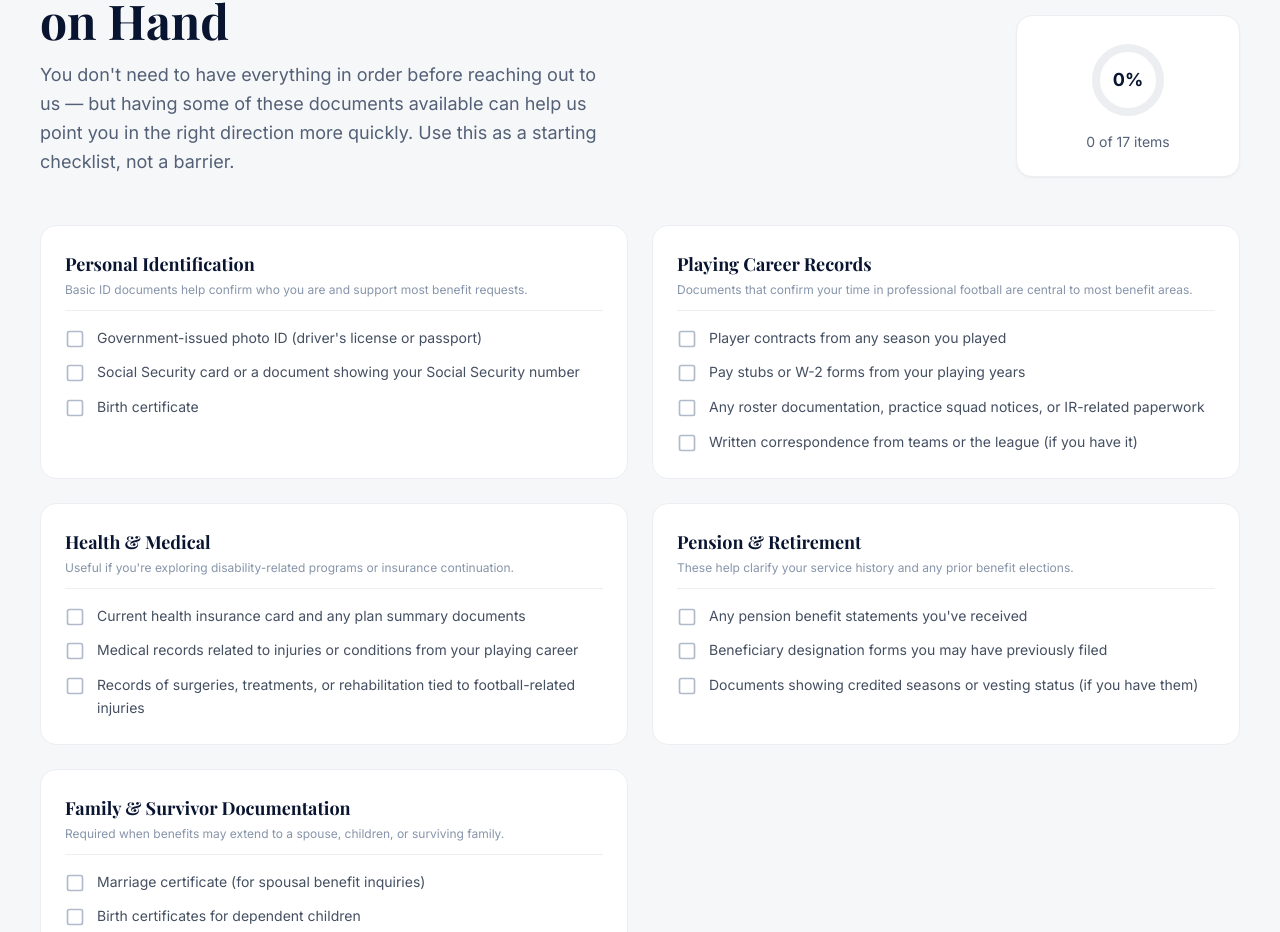
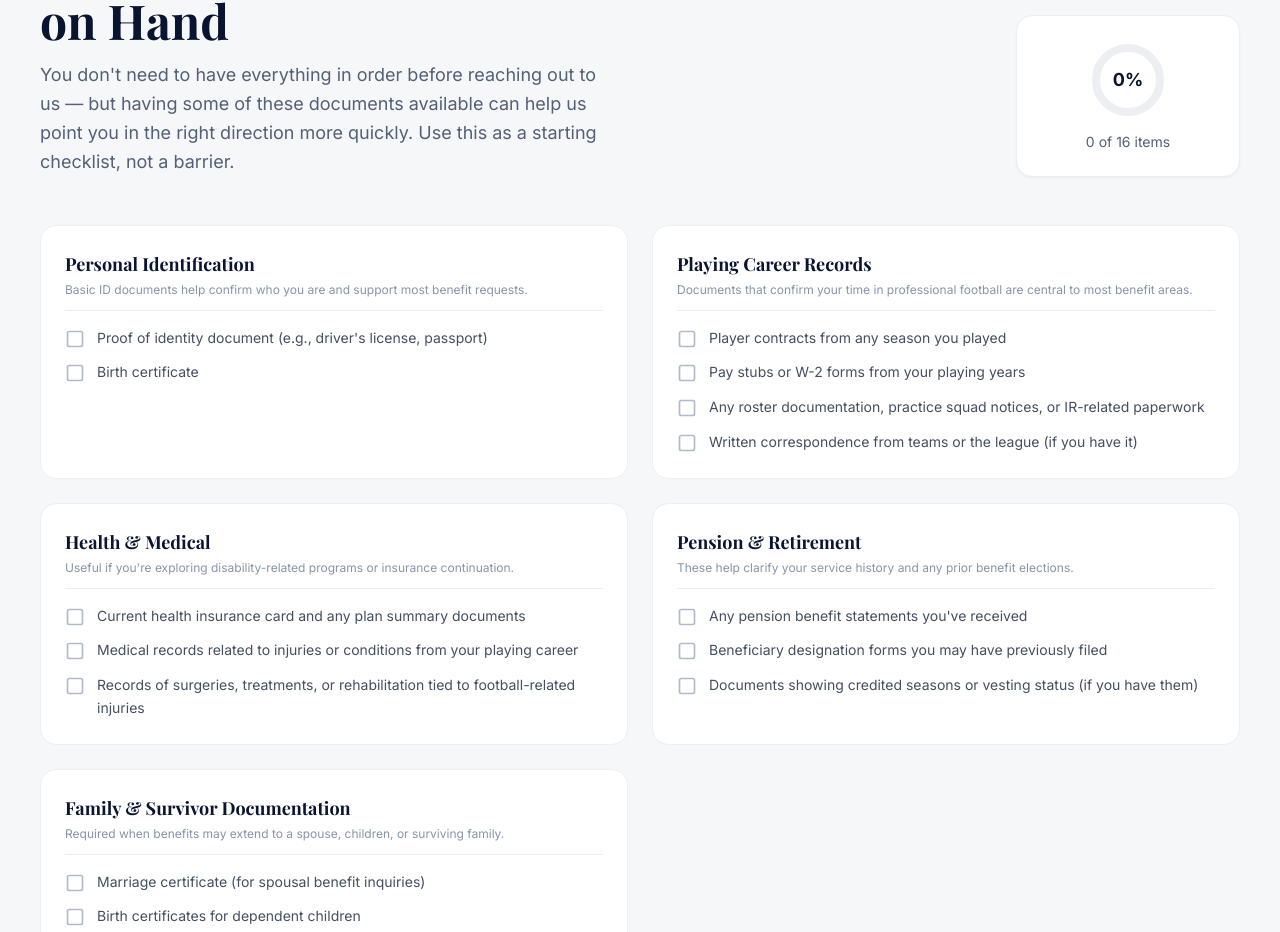
Before and after one commit to ptg-software-solutions/client-majoreverettfoundation-website-bolt-draft, a React (Vite) app: page / in a window 1280 px wide. Shown: the part 4078-5010 px from the top of the page. Built offline with nearby package versions, Linux system fonts and the light colour scheme.

Commit message:
Updated Resources.tsx

```diff
--- a/src/components/Resources.tsx
+++ b/src/components/Resources.tsx
@@ -6,8 +6,7 @@ const categories = [
     label: 'Personal Identification',
     note: 'Basic ID documents help confirm who you are and support most benefit requests.',
     items: [
-      'Government-issued photo ID (driver\'s license or passport)',
-      'Social Security card or a document showing your Social Security number',
+      'Proof of identity document (e.g., driver\'s license, passport)',
       'Birth certificate',
     ],
   },
```
